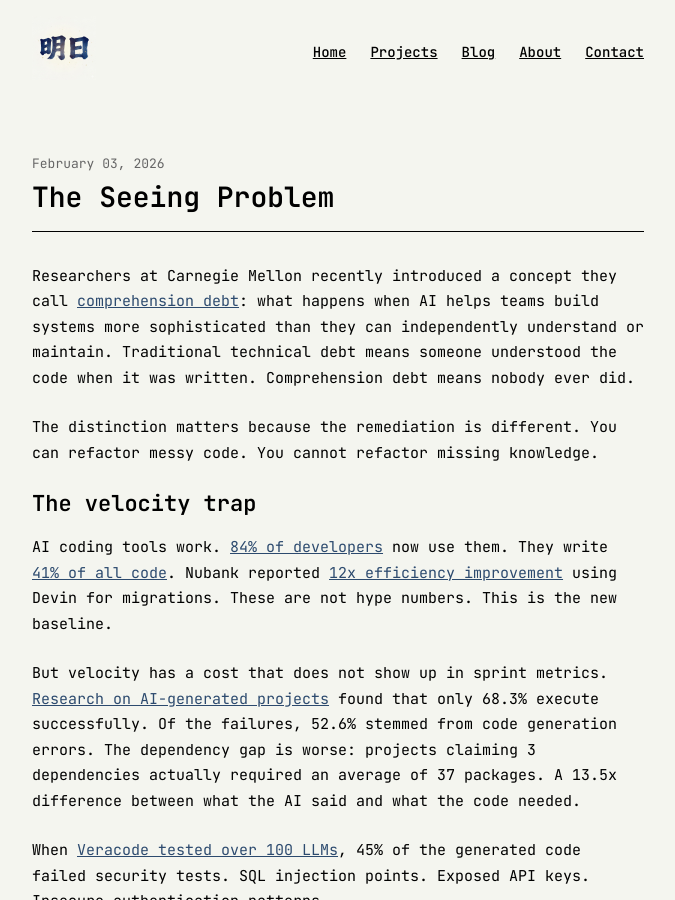
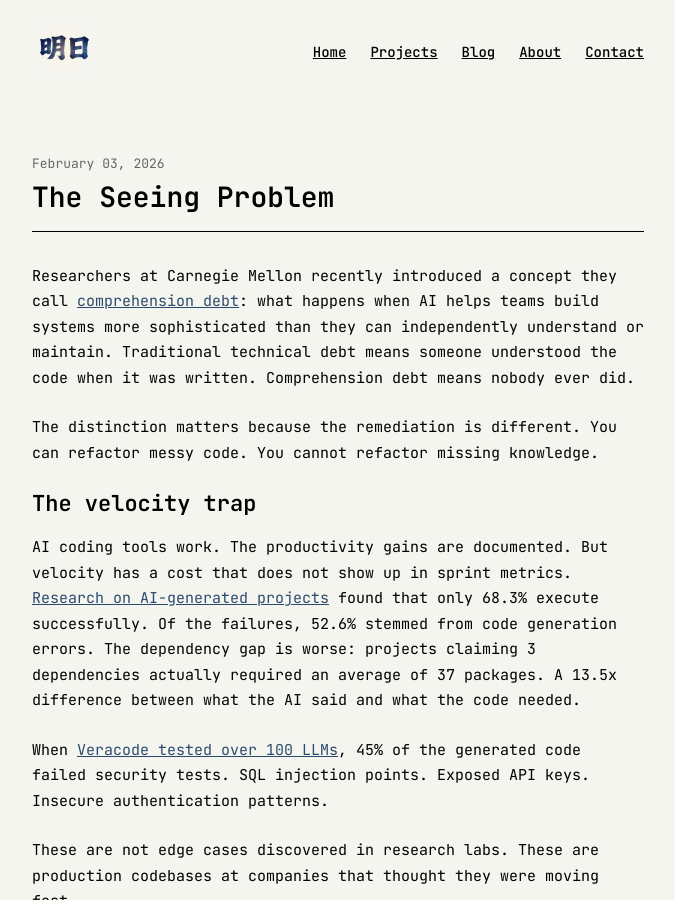
Before and after one commit to ashita-ai/ashita-ai.github.io, a Jekyll site: the page built from _posts/2026-02-03-the-seeing-problem.md, in a window 1280 px wide and 900 px high. Shown: the whole window, without its empty margins (302-977 px from the left). Built offline with Jekyll 4.4.1, drawn with Linux system fonts in a browser that asks for light colours.

Commit message:
Remove redundant AI productivity stats (used in Build Is Not the Hard Part)

```diff
--- a/_posts/2026-02-03-the-seeing-problem.md
+++ b/_posts/2026-02-03-the-seeing-problem.md
@@ -10,9 +10,7 @@
 
 ## The velocity trap
 
-AI coding tools work. [84% of developers](https://www.netcorpsoftwaredevelopment.com/blog/ai-generated-code-statistics) now use them. They write [41% of all code](https://www.netcorpsoftwaredevelopment.com/blog/ai-generated-code-statistics). Nubank reported [12x efficiency improvement](https://devin.ai/customers/nubank) using Devin for migrations. These are not hype numbers. This is the new baseline.
-
-But velocity has a cost that does not show up in sprint metrics. [Research on AI-generated projects](https://arxiv.org/html/2512.22387) found that only 68.3% execute successfully. Of the failures, 52.6% stemmed from code generation errors. The dependency gap is worse: projects claiming 3 dependencies actually required an average of 37 packages. A 13.5x difference between what the AI said and what the code needed.
+AI coding tools work. The productivity gains are documented. But velocity has a cost that does not show up in sprint metrics. [Research on AI-generated projects](https://arxiv.org/html/2512.22387) found that only 68.3% execute successfully. Of the failures, 52.6% stemmed from code generation errors. The dependency gap is worse: projects claiming 3 dependencies actually required an average of 37 packages. A 13.5x difference between what the AI said and what the code needed.
 
 When [Veracode tested over 100 LLMs](https://www.veracode.com/blog/genai-code-security-report/), 45% of the generated code failed security tests. SQL injection points. Exposed API keys. Insecure authentication patterns.
 
```
